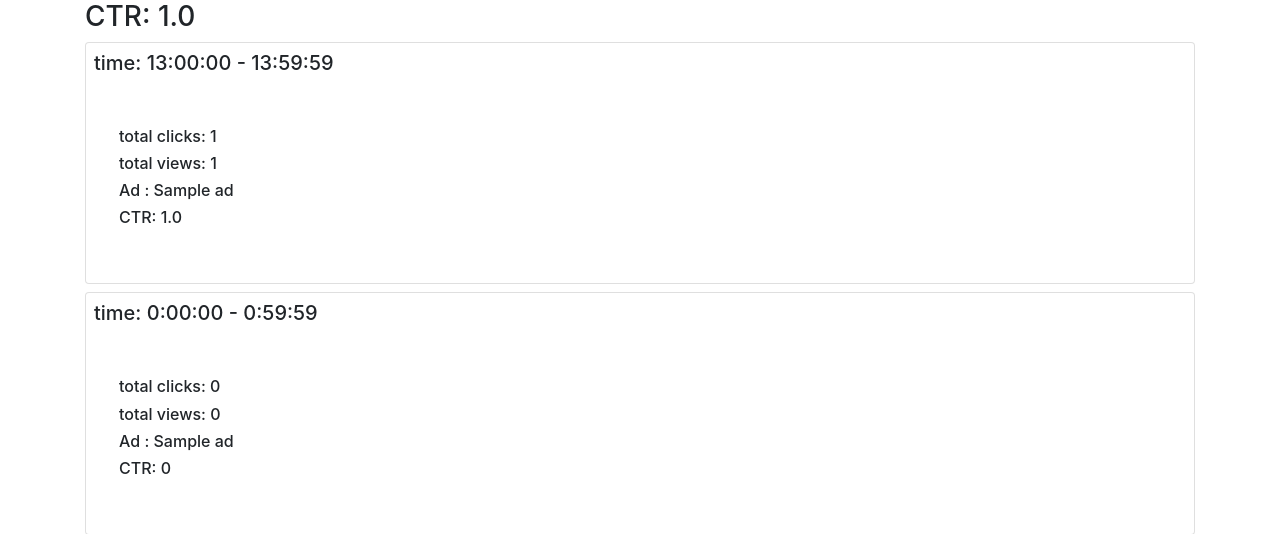
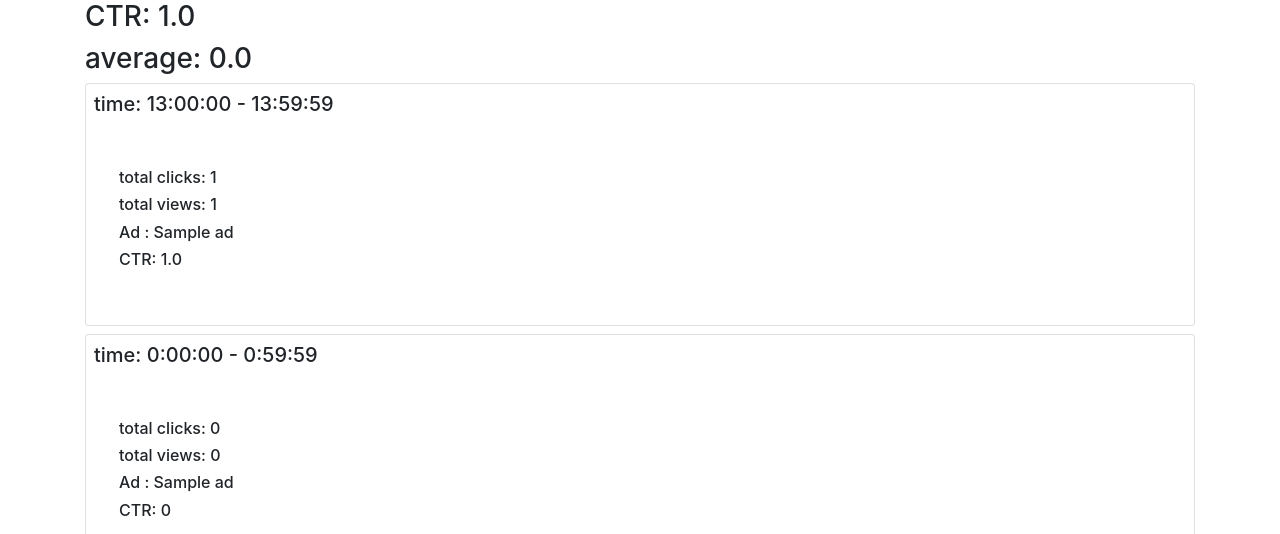
Before and after one commit to AminKhorasani/yektanet_django, a Django app: page /report in a window 1280 px wide. Shown: the top 534 px of the page. Run offline with Django 4.2, Linux system fonts and the light colour scheme; tables that the repository leaves empty hold one stand-in row (values such as "Sample post"); some libraries are stand-ins or nearby versions.

Commit message:
difference of avg click time and view time implemented

```diff
--- a/advertiser_management/models.py
+++ b/advertiser_management/models.py
@@ -31,6 +31,3 @@ class Click(models.Model):
     ad = models.ForeignKey(Ad, on_delete=models.CASCADE, null=True)
     ip = models.CharField(max_length=100)
     click_time = models.DateTimeField()
-
-    def __str__(self):
-        return str(self.id)
--- a/advertiser_management/templates/advertiser_management/report.html
+++ b/advertiser_management/templates/advertiser_management/report.html
@@ -7,8 +7,10 @@
     <title>Record View</title>
 </head>
 <body>
+
 <div class="container" dir="rtl">
     <h3> CTR: {{ total_clicks_views }}</h3>
+    <h3> average: {{ average }}</h3>
 </div>
 
 <div class="container" dir="rtl">
--- a/advertiser_management/views.py
+++ b/advertiser_management/views.py
@@ -5,6 +5,8 @@ from .forms import AdForm
 from django.urls import reverse
 from datetime import datetime
 from django.views.generic import View, TemplateView
+from django.db.models import Avg
+
 
 
 class HomeView(View):
@@ -78,8 +80,18 @@ class ReportView(View):
 
         sorted_clicks_views = sorted(clicks_views, key=lambda i: i['ctr'], reverse=True)
 
+        average_view_time = ViewModel.objects.values_list('view_time', flat=True)
+        average_click_time = Click.objects.values_list('click_time', flat=True)
+        view_hours = map(lambda t: t.hour + (t.minute / 60.0), average_view_time)
+        click_hours = map(lambda t: t.hour + (t.minute / 60.0), average_click_time)
+        average = sum(click_hours) - sum(view_hours)
+
+        # average_view_time = ViewModel.objects.aggregate(avg_view_time=Avg('view_time'))
+        # average_click_time = Click.objects.aggregate(avg_click_time=Avg('click_time'))
+        # average =
         return render(request, 'advertiser_management/report.html',
                       {
                        'total_clicks_views': (total_clicks / total_views).__round__(2),
-                       'clicks_views': sorted_clicks_views
+                       'clicks_views': sorted_clicks_views,
+                       'average': average
                        })
```
